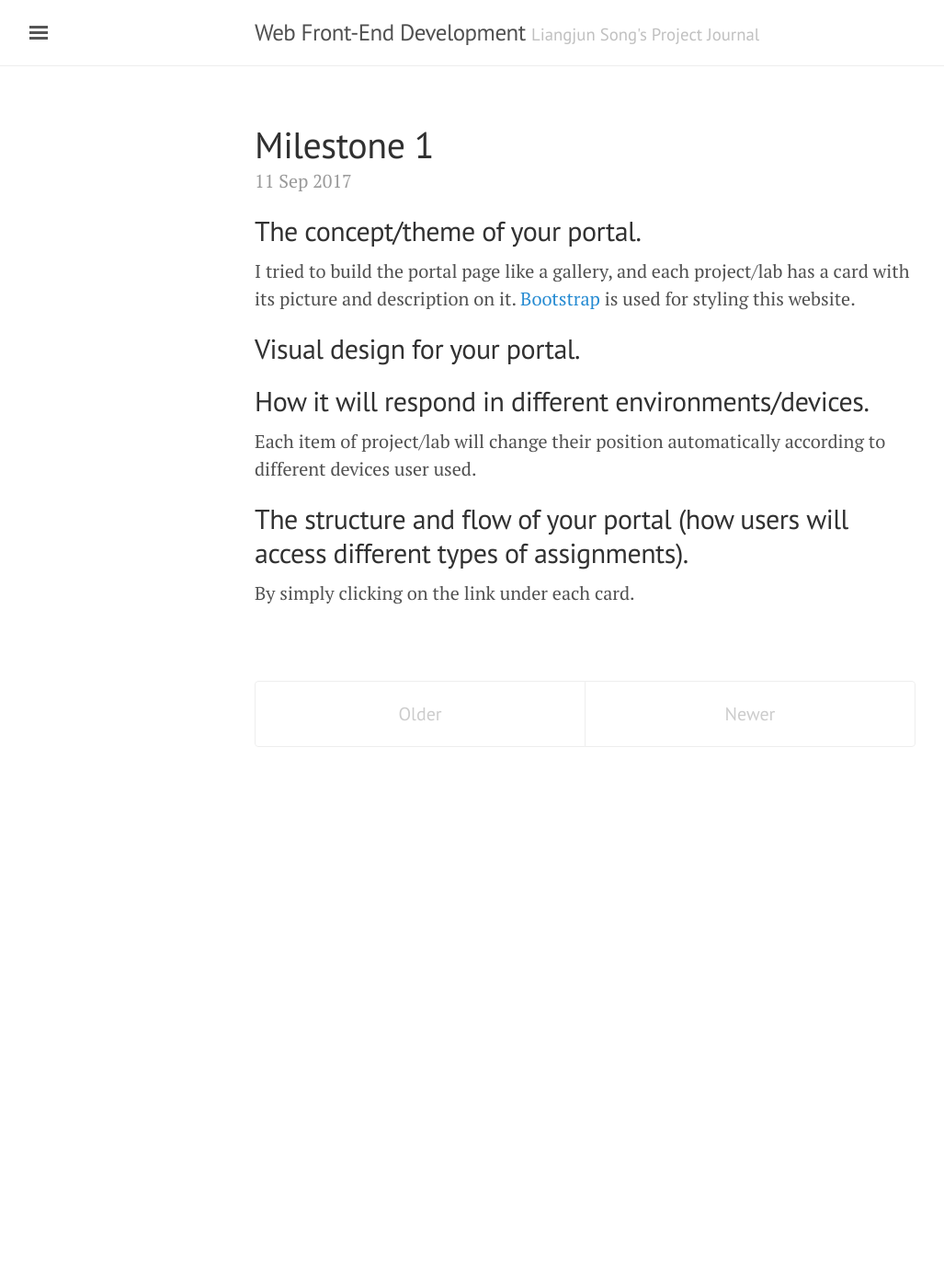
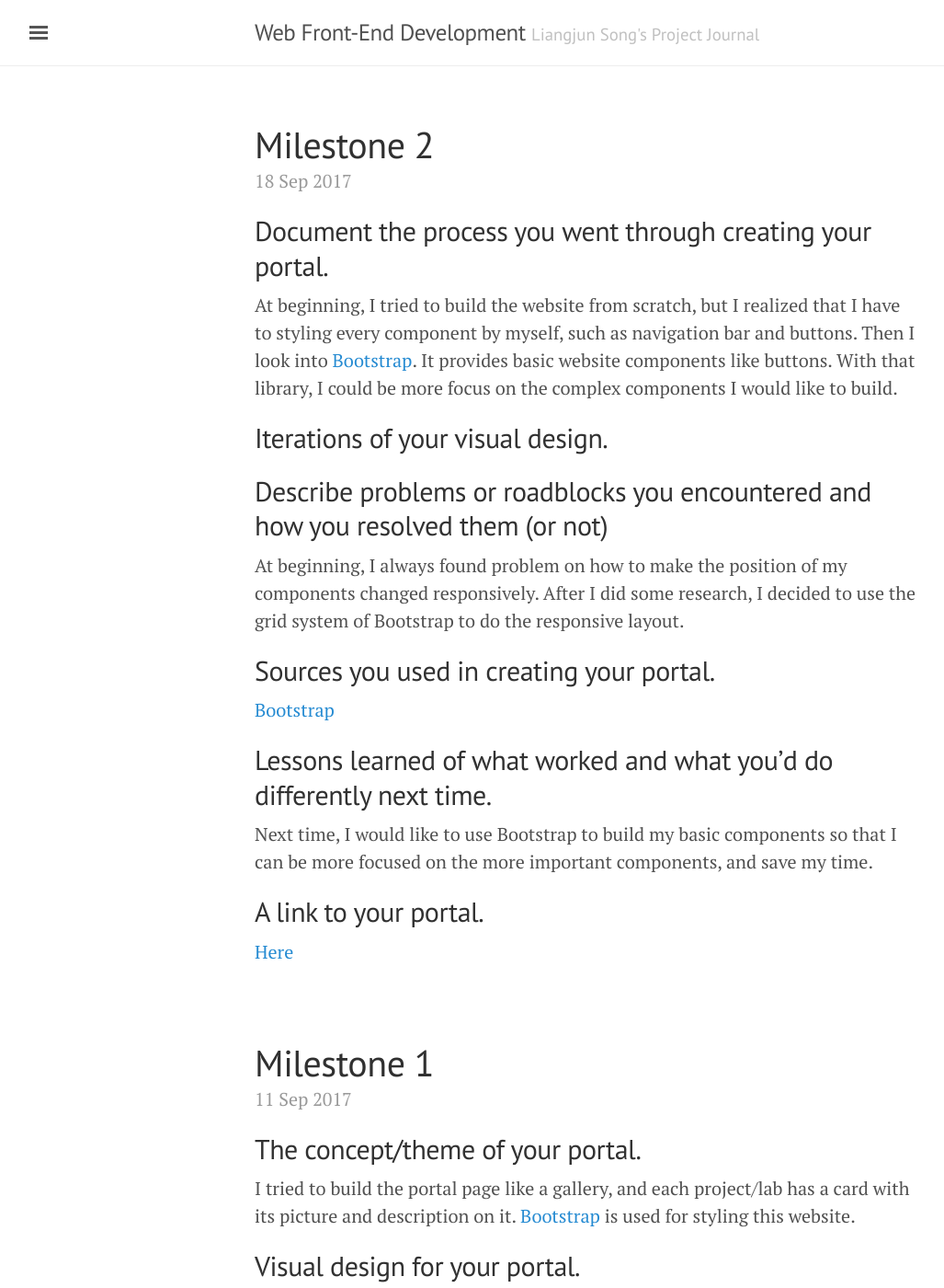
Before and after one commit to LiangjunSong/liangjunsong.github.io, a Jekyll site: the page built from index.html, in a window 1280 px wide and 1400 px high. Shown: the whole window at 92% size, without its empty margins (3-1030 px from the left). Built offline with Jekyll 4.4.1, drawn with Linux system fonts in a browser that asks for light colours; the list of posts is cut into pages by our own code; some of the changed text lies outside the part shown.

Commit message:
Milestone 2

```diff
--- a/_posts/2017-09-11-milestone-1.md
+++ b/_posts/2017-09-11-milestone-1.md
@@ -8,10 +8,15 @@ title: Milestone 1
 I tried to build the portal page like a gallery, and each project/lab has a card with its picture and description on it. [Bootstrap](http://getbootstrap.com/) is used for styling this website.
 
 ## Visual design for your portal.
+The portal will have three links: project, lab and journal. project page and lab page will be almost the same since they are all using for demonstration purpose. journal will simply be a link to my journal page.
+
+For project and lab pages, there will always be a navigation bar on the top of the page. Below that, there will be a "card" like item links to each project/lab.
 
 ## How it will respond in different environments/devices.
 
-Each item of project/lab will change their position automatically according to different devices user used.
+First, the navigation bar will be responsive. When you are on a computer or pad, it will show all the links of the website. If it was on a cellphone, all the links will hide in a drawer on the website.
+
+The position of the cards will also changed according to different devices. If it is a large screen, it will have three of them on each row. Otherwise it have one item on each row.
 
 ## The structure and flow of your portal (how users will access different types of assignments).
 
--- /dev/null
+++ b/_posts/2017-09-18-milestone-2.md
@@ -0,0 +1,22 @@
+---
+layout: post
+title: Milestone 2
+---
+
+## Document the process you went through creating your portal.
+At beginning, I tried to build the website from scratch, but I realized that I have to styling every component by myself, such as navigation bar and buttons. Then I look into [Bootstrap](http://getbootstrap.com/). It provides basic website components like buttons. With that library, I could be more focus on the complex components I would like to build.
+
+## Iterations of your visual design.
+
+
+## Describe problems or roadblocks you encountered and how you resolved them (or not)
+At beginning, I always found problem on how to make the position of my components changed responsively. After I did some research, I decided to use the grid system of Bootstrap to do the responsive layout.
+
+## Sources you used in creating your portal.
+[Bootstrap](http://getbootstrap.com/)
+
+## Lessons learned of what worked and what you'd do differently next time.
+Next time, I would like to use Bootstrap to build my basic components so that I can be more focused on the more important components, and save my time.
+
+## A link to your portal.
+[Here](http://creative.colorado.edu/~liso9349/fwd/)
```
